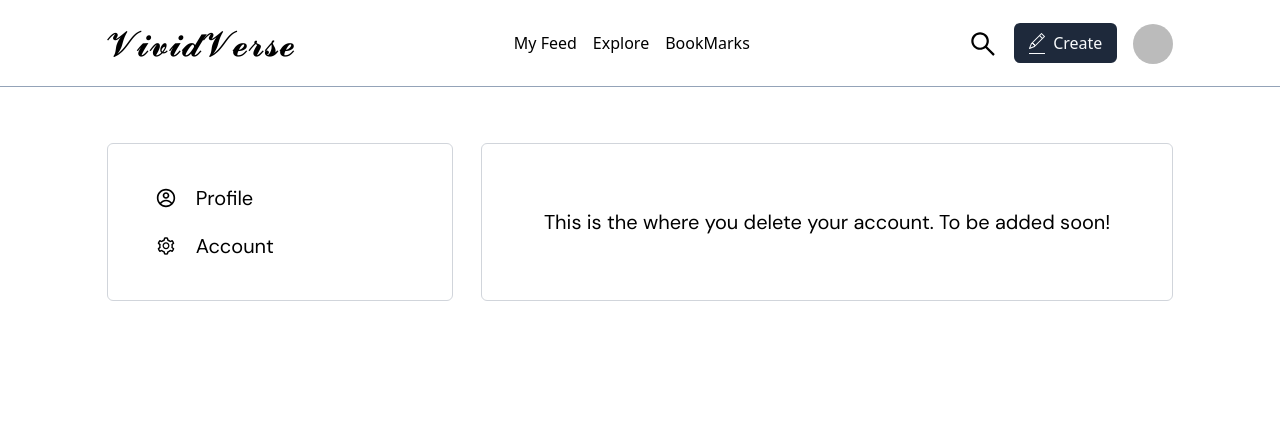
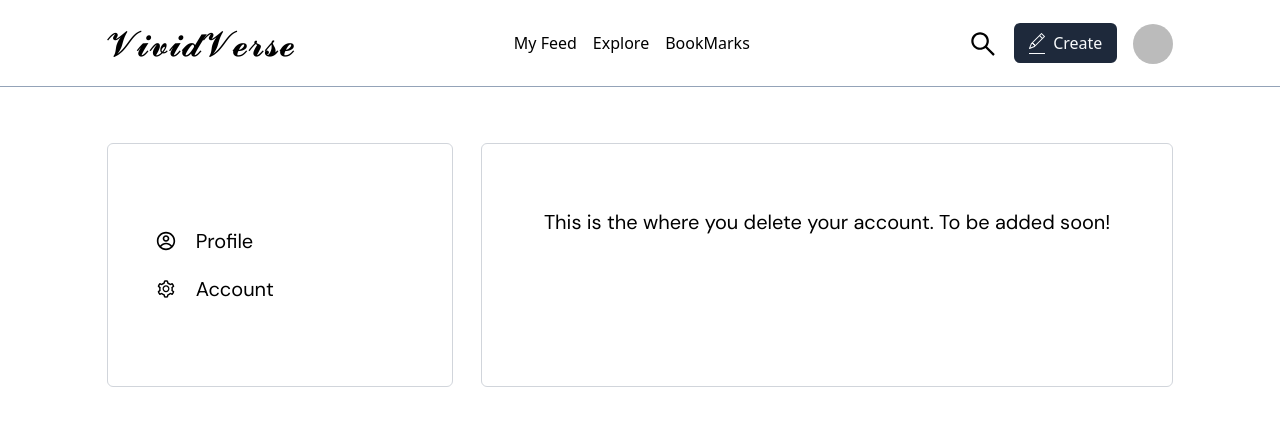
Before and after one commit to talentlessDeveloper/vivid-verse, a Next.js app: page /settings/account in a window 1280 px wide. Shown: the top 426 px of the page. Built offline with nearby package versions, Linux system fonts and the light colour scheme; no server answers; sample sign-in values are in the browser's storage.

Commit message:
added right path to link

```diff
--- a/components/header/authHeaderModal.tsx
+++ b/components/header/authHeaderModal.tsx
@@ -64,7 +64,7 @@ const AuthHeaderModal = ({
           </Link>
         </li>
         <li className="px-4 hover:bg-slate-100 transition-colors duration-300 py-4">
-          <Link href="/account" className="flex gap-x-5 items-center">
+          <Link href="/settings" className="flex gap-x-5 items-center">
             <MdOutlineAccountCircle />
             <span>Account Settings</span>
           </Link>
--- a/components/shared/accountLayout.tsx
+++ b/components/shared/accountLayout.tsx
@@ -8,7 +8,7 @@ const AccountLayout = ({ children }: PropsWithChildren) => {
   return (
     <ProtectedRoute>
       <section className="font-dm">
-        <div className="w-10/12 mx-auto pt-14  flex flex-col lg:flex-row gap-4 lg:gap-7">
+        <div className="w-10/12 mx-auto pt-14  flex flex-col lg:flex-row gap-4 lg:gap-7 min-h-[300px]">
           <ul className="border border-solid border-gray-300 rounded-md py-6 lg:py-0 flex px-5 lg:px-0 lg:flex-col lg:justify-center lg:items-center gap-5 lg:w-4/12">
             <li className="w-full lg:px-12 text-base lg:text-xl">
               <Link href="/settings" className="flex items-center gap-x-5">
```
